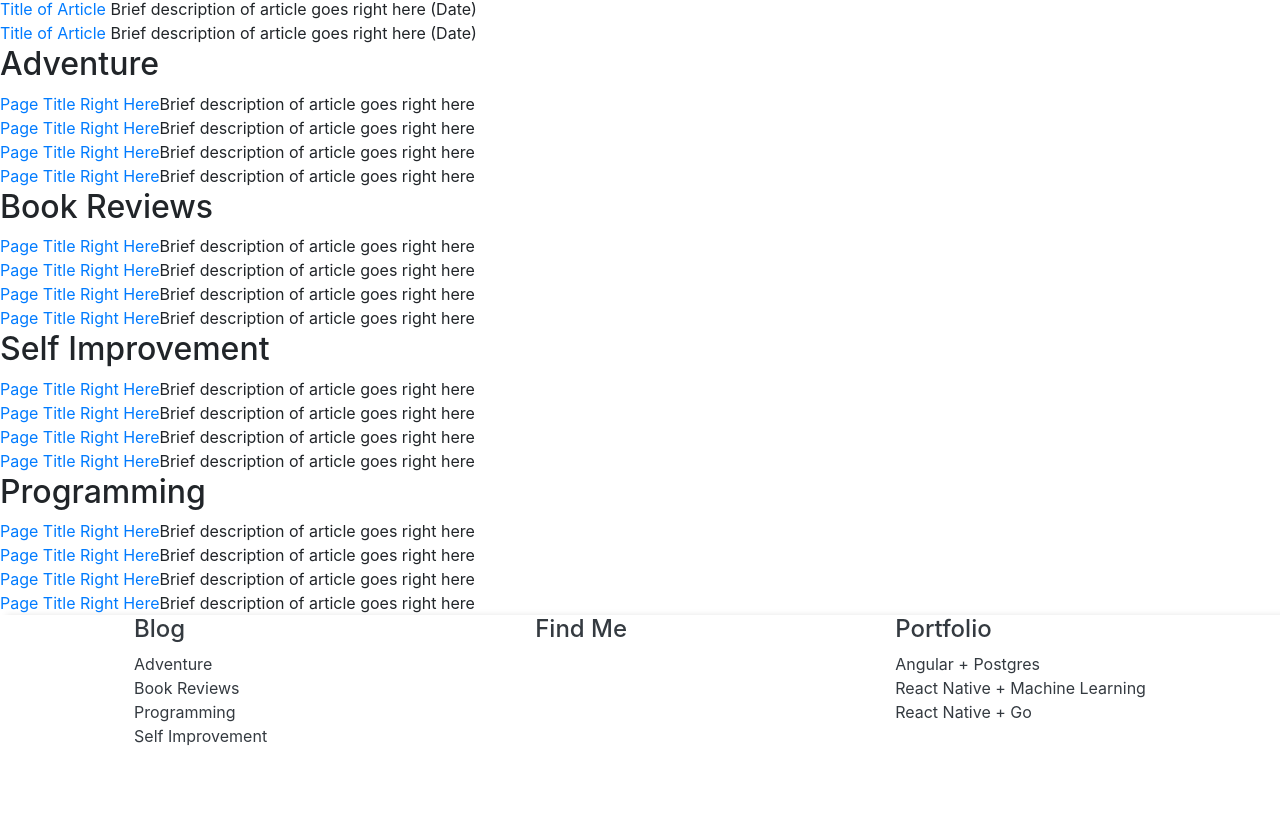
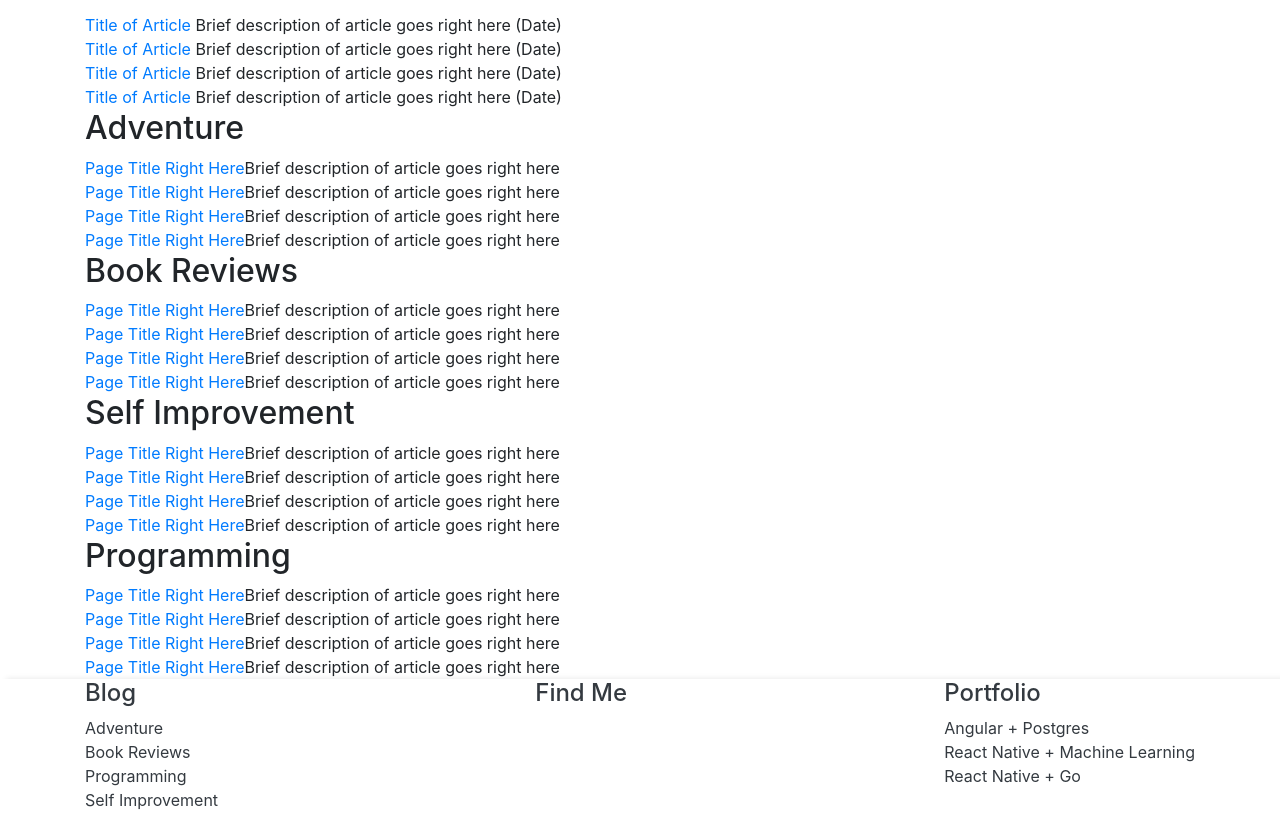
Before and after one commit to grantfogle/angular-personal-site, an Angular app: page /blog in a window 1280 px wide. Shown: the part 193-1008 px from the top of the page. Built offline with nearby package versions, Linux system fonts and the light colour scheme.

Commit message:
adding styling to footer

```diff
--- a/src/app/app.component.css
+++ b/src/app/app.component.css
@@ -1,3 +1,4 @@
 .main {
   min-height: 80vh;
+  margin-top: 4em;
 }
--- a/src/app/blog/blog.component.html
+++ b/src/app/blog/blog.component.html
@@ -1,4 +1,4 @@
-<!-- <img src="{{}}" /> -->
+<div class="container">
   <h1>Blog</h1>
   <p>Blog introduction</p>
   <!-- Sign Up -->
@@ -105,3 +105,4 @@
       </li>
     </ul>
   </div>
+</div>
--- a/src/app/footer/footer.component.css
+++ b/src/app/footer/footer.component.css
@@ -1,15 +1,12 @@
 .footer {
   background-color: #fff;
-  height: 200px;
+  /* height: 200px; */
   box-shadow: 6px 0 6px rgba(0, 0, 0, 0.1);
-  display: flex;
-  justify-content: space-around;
 }
 
-.footer div {
+.footer-content {
   display: flex;
-  flex-direction: column;
-  /* align-items: center; */
+  justify-content: space-between;
 }
 
 .footer div ul {
--- a/src/app/footer/footer.component.html
+++ b/src/app/footer/footer.component.html
@@ -3,6 +3,8 @@
   <button class="btn bg-white border border-primary text-primary">
     Submit
   </button> -->
+  <div class="container ">
+    <div class="footer-content">
       <div>
         <h4>Blog</h4>
         <ul>
@@ -25,3 +27,5 @@
         </ul>
       </div>
     </div>
+  </div>
+</div>
```
Lines whose indentation alone changed are shown as unchanged.
